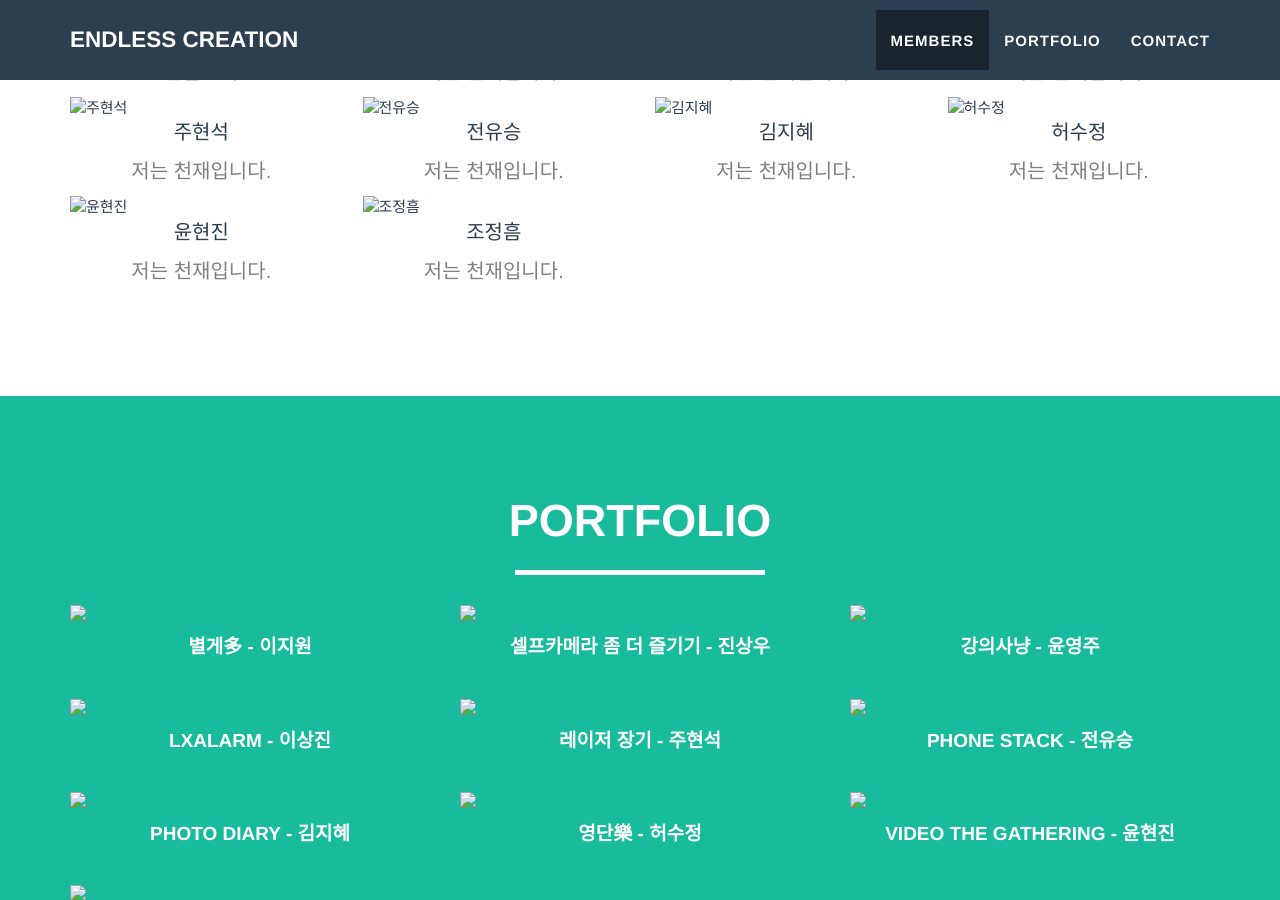
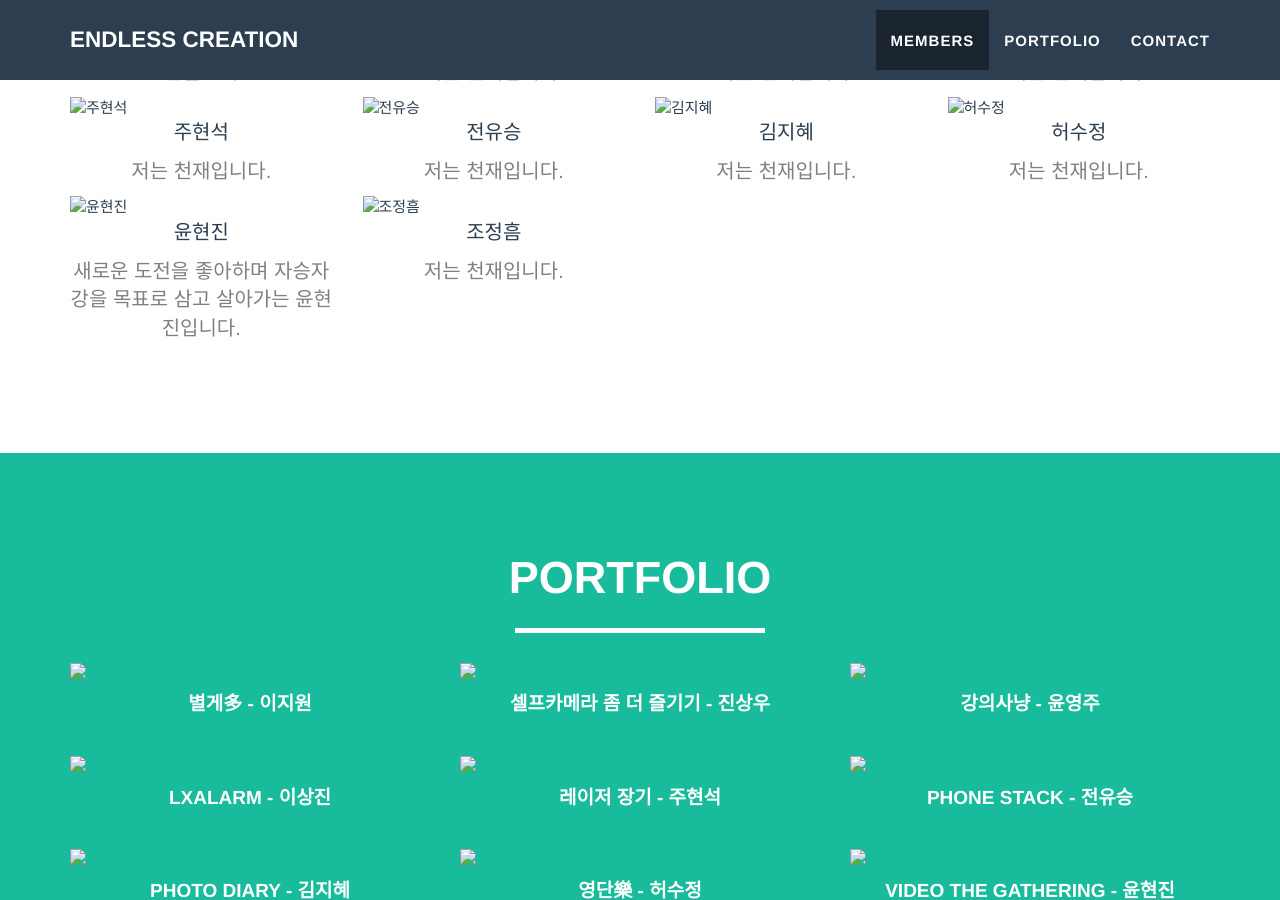
Before and after one commit to ec2014e/ec2014e.github.com, a Jekyll site: the page built from _members/2014-11-09-yhj-9.md, in a window 1280 px wide and 900 px high, scrolled down 769 px. Built offline with Jekyll 4.4.1, drawn with Linux system fonts in a browser that asks for light colours; some web fonts are replaced.

Commit message:
Update 2014-11-09-yhj-9.md

```diff
--- a/_members/2014-11-09-yhj-9.md
+++ b/_members/2014-11-09-yhj-9.md
@@ -2,5 +2,5 @@
 layout: default
 img: sample.png
 name: 윤현진
-description: 저는 천재입니다.
+description: 새로운 도전을 좋아하며 자승자강을 목표로 삼고 살아가는 윤현진입니다.
 ---
```
